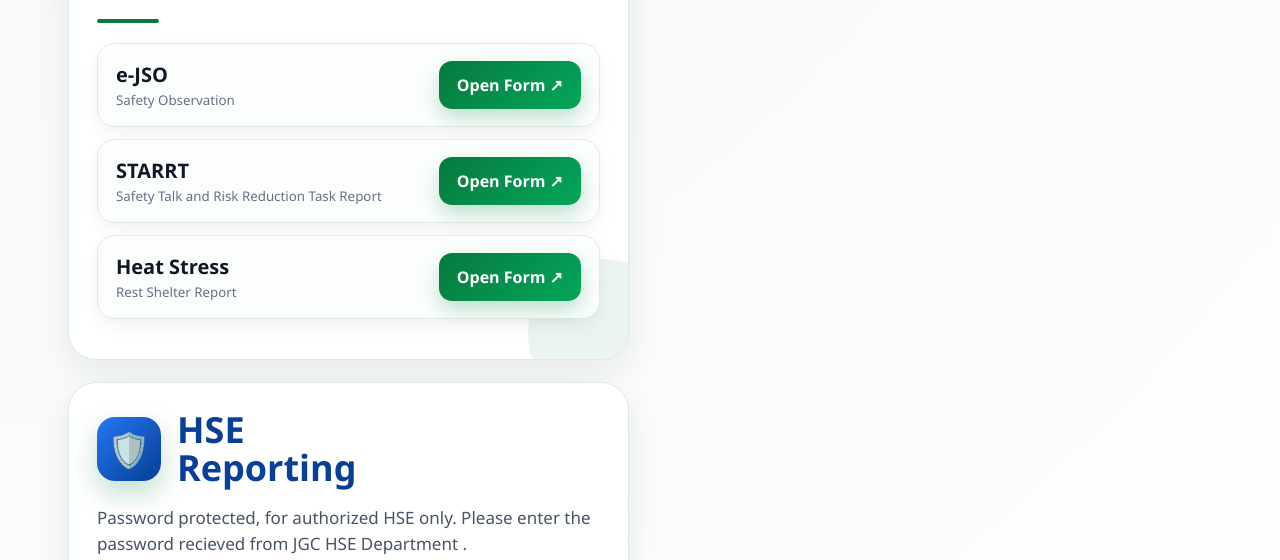
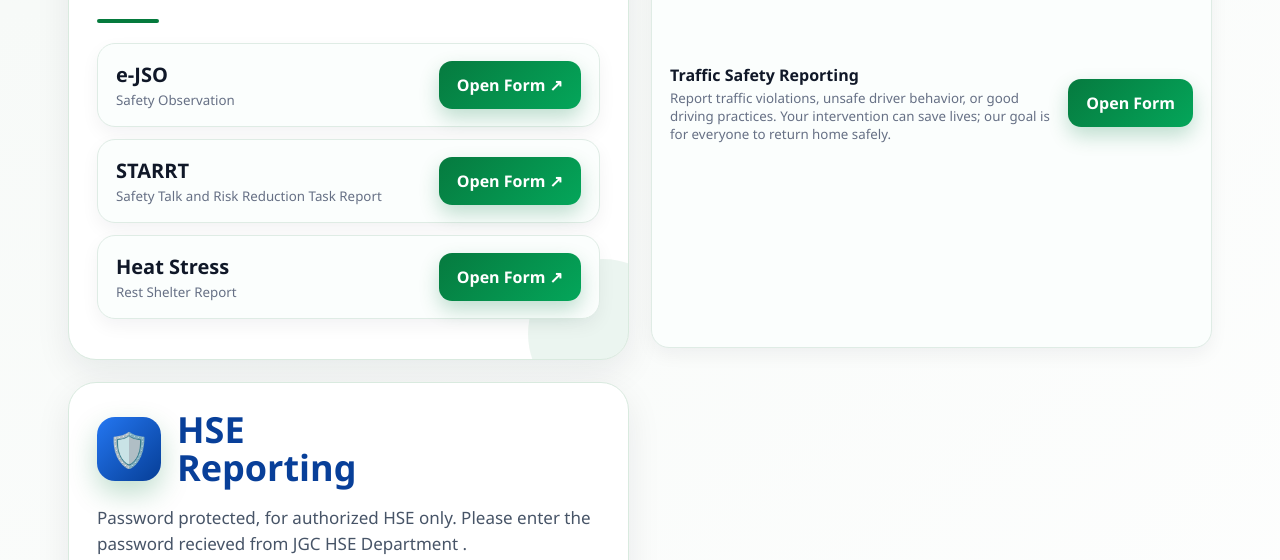
Before and after one commit to farifaraz/JGC-AM-WIP-HSE-e-Reporting, a website: page index.html in a window 1280 px wide. Shown: the part 702-1262 px from the top of the page. Drawn offline with Linux system fonts and the light colour scheme.

Commit message:
Update index.html

```diff
--- a/index.html
+++ b/index.html
@@ -69,7 +69,7 @@
       <div class="item"><div><strong>STARRT</strong><small>Safety Talk and Risk Reduction Task Report</small></div><a class="btn" target="_blank" href="https://forms.office.com/Pages/ResponsePage.aspx?id=hT3hNJc93UOVIYH27Q_bXRR73pEjVSpLqk2is-jxrrNURDhaMUxOM1cyQktENkczUkxNQjA3RVE3OC4u">Open Form ↗</a></div>
       <div class="item"><div><strong>Heat Stress</strong><small>Rest Shelter Report</small></div><a class="btn" target="_blank" href="https://forms.office.com/Pages/ResponsePage.aspx?id=hT3hNJc93UOVIYH27Q_bXRR73pEjVSpLqk2is-jxrrNUNlA3Ulk3NEg1RzBQOUlPN0RaRFAyUVlaUC4u">Open Form ↗</a></div>
     </div>
-<div class="form-item">
+<div class="item">
 
   <div>
     <h4>Traffic Safety Reporting</h4>
```
